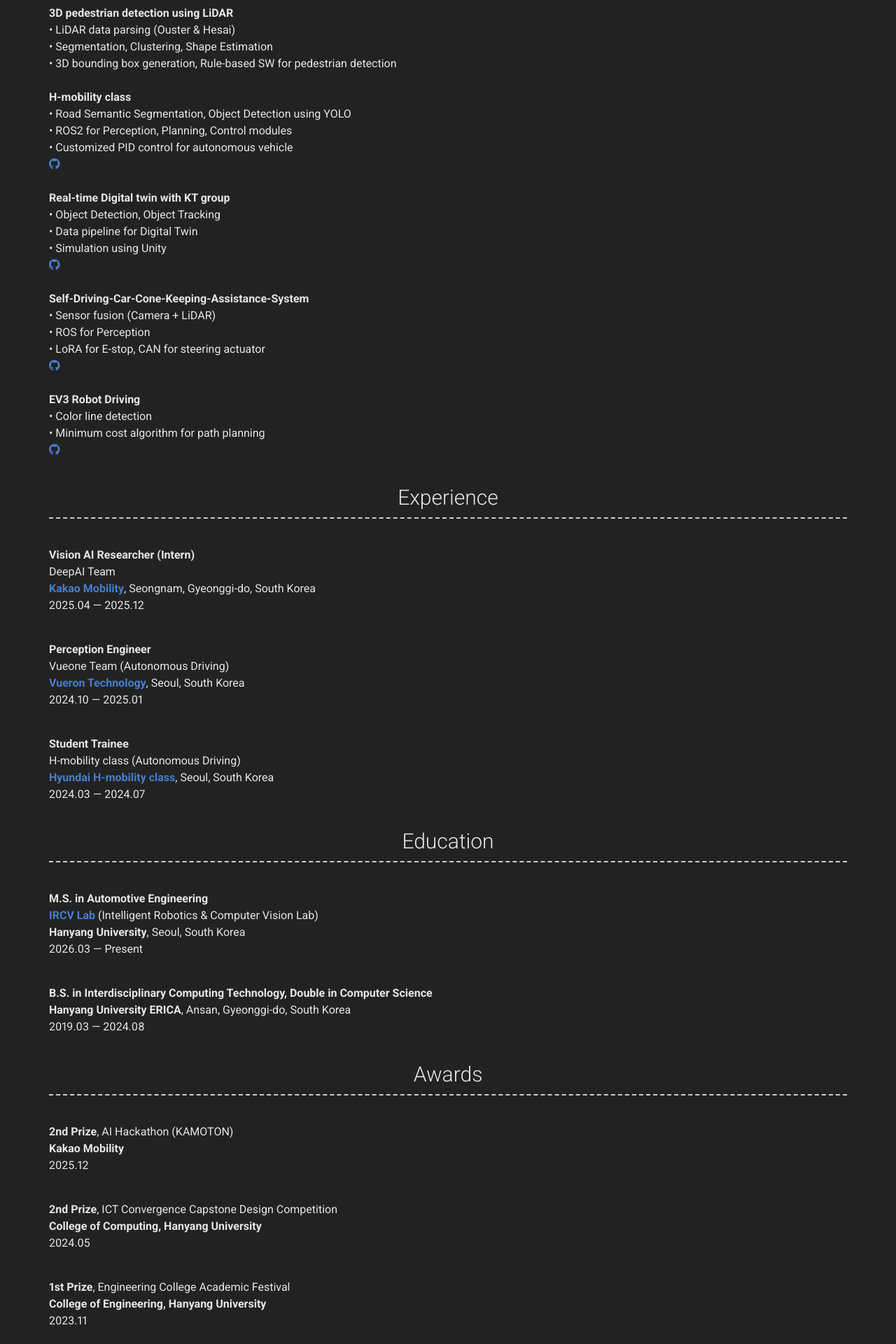
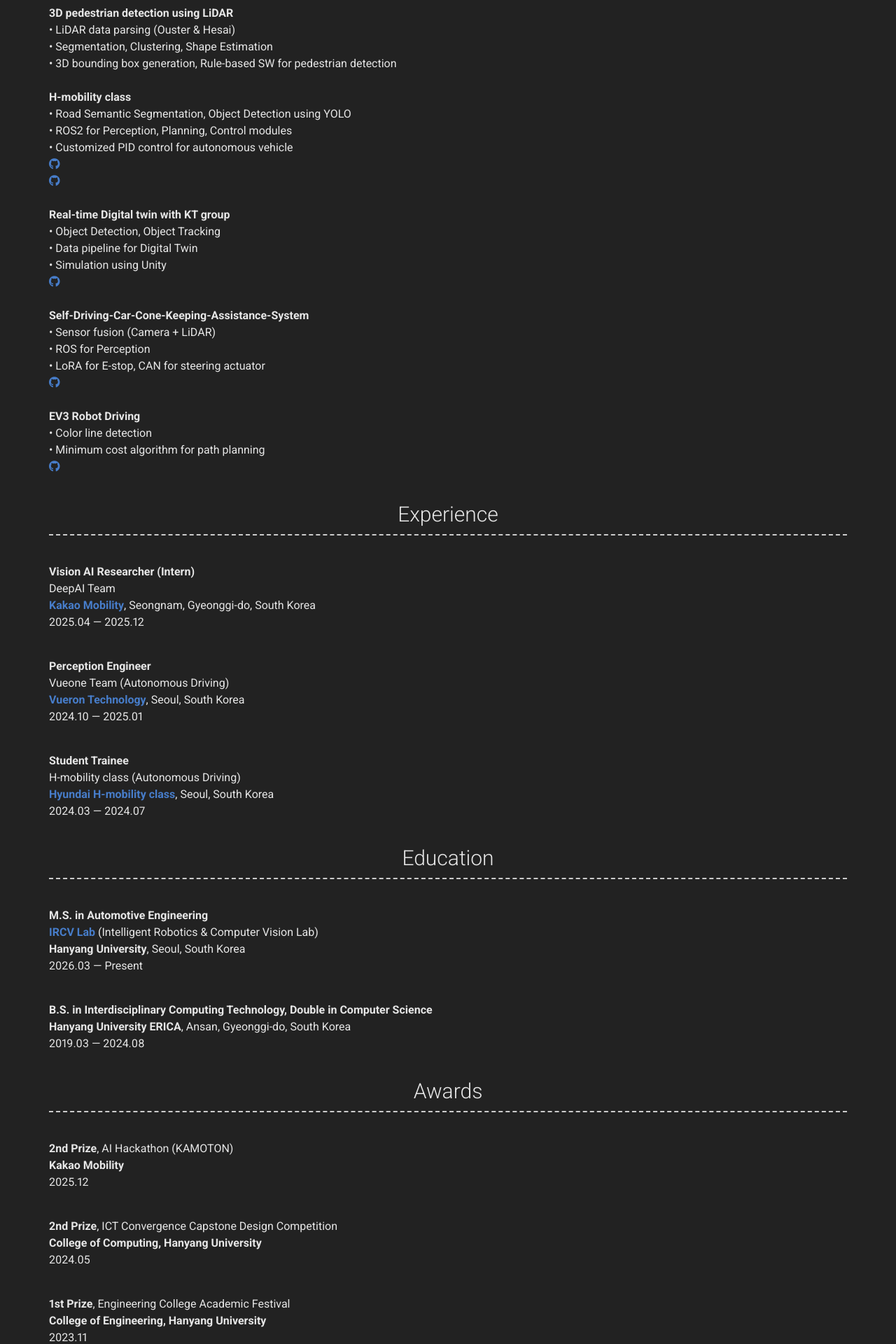
Before and after one commit to hungrypro7/hungrypro7.github.io, a Jekyll site: the page built from index.md, in a window 1280 px wide. Shown: the part 753-2673 px from the top of the page at 70% size. Built offline with Jekyll 4.4.1, drawn with Linux system fonts in a browser that asks for light colours; nearby versions of some CDN libraries.

Commit message:
complete my profile

```diff
--- a/_config.yml
+++ b/_config.yml
@@ -76,6 +76,9 @@
       • ROS2 for Perception, Planning, Control modules
       • Customized PID control for autonomous vehicle
       <a href="https://github.com/hungrypro7/H-Mobility-Autonomous-Advanced-Course" target="_blank" rel="noopener">
+        <i class="fab fa-github"></i>
+      </a>
+      <a href="https://github.com/hungrypro7/TeamOP" target="_blank" rel="noopener">
         <i class="fab fa-github"></i>
       </a>
       <br>
```
